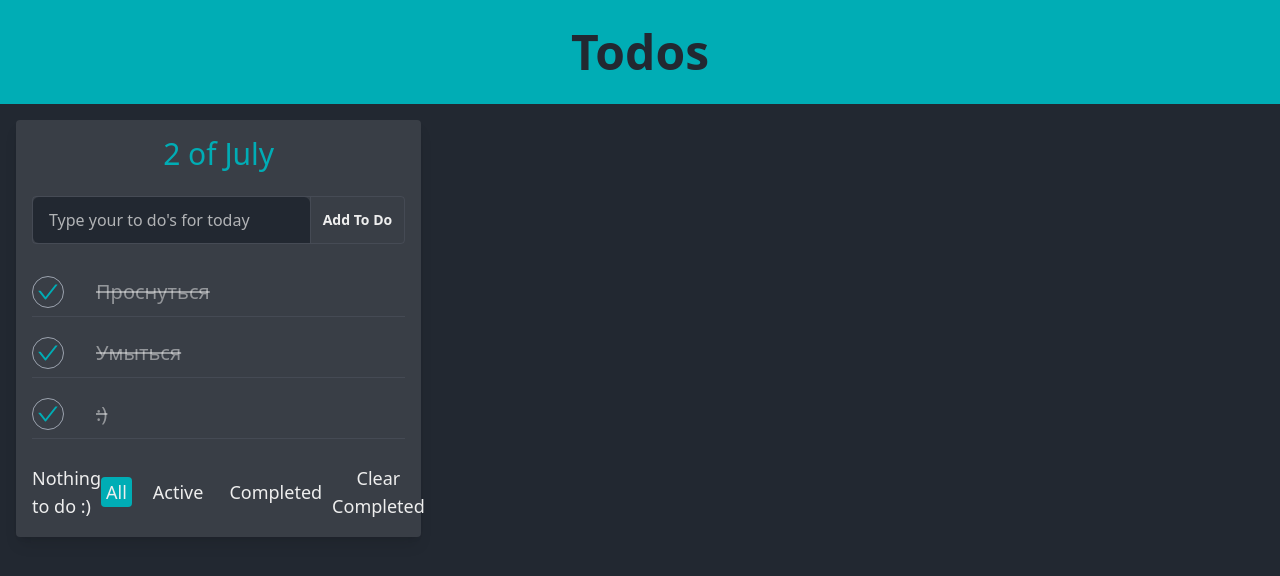
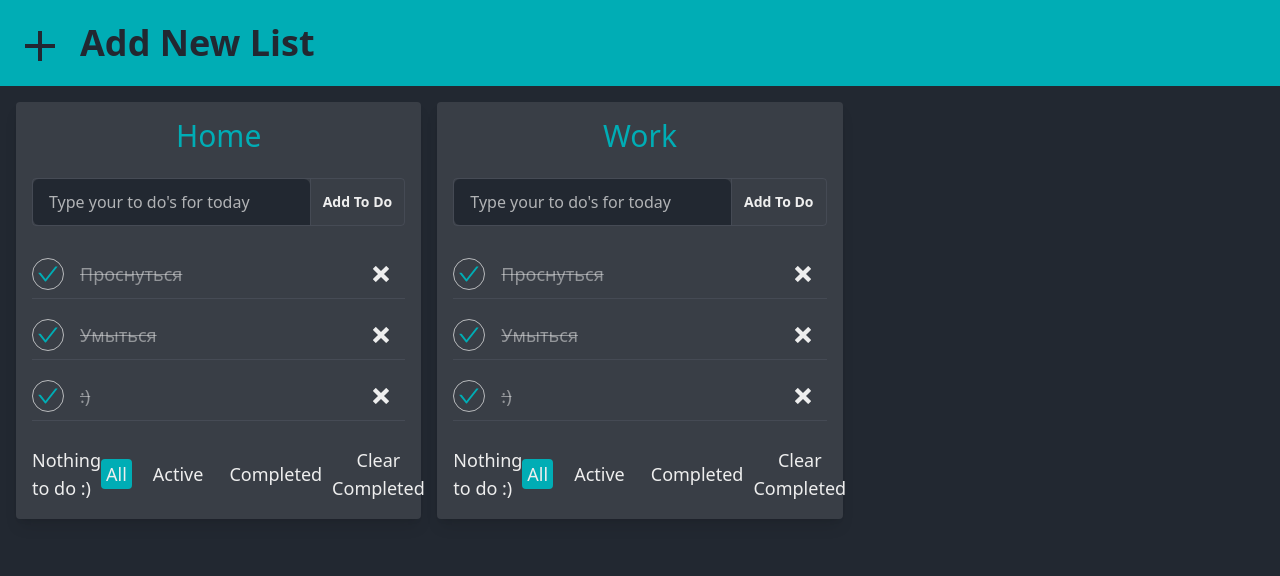
Before and after one commit to Daniellios/todo-app, a Next.js app: page / in a window 1280 px wide. Shown: the top 576 px of the page. Built offline with nearby package versions, Linux system fonts and the light colour scheme.

Commit message:
feat: components adjustments

```diff
--- a/src/components/Day/Day.tsx
+++ b/src/components/Day/Day.tsx
@@ -4,8 +4,9 @@ import DayTitle from "../DayTitle/DayTitle"
 import Filter from "../Filter/Filter"
 import Form from "../Form/Form"
 import TaskList from "../TaskList/TaskList"
+import { motion, Reorder } from "framer-motion"
 
-const Day = ({ day, month }: IDayProps) => {
+const Day = ({ title }: IDayProps) => {
   const [task, setTask] = useState<string>("")
   const [todoList, setTodoList] = useState<ITask[]>([
     { taskName: "Проснуться", isCompleted: true, id: 1 },
@@ -31,13 +32,18 @@ const Day = ({ day, month }: IDayProps) => {
     )
   }
 
+  // DeleteTask
+  const deleteTask = (taskNumber: number): void => {
+    console.log("DELETE")
+    setTodoList(todoList.filter((task: ITask) => task.id !== taskNumber))
+  }
+
   // Local Storage Setup
-  // Сейчас в нем нет особого смысла, т.к каждый раз устанавливаю исходный To Do List
   const saveToLocalStorage = (): void => {
     if (localStorage.getItem("todoList") === null) {
       localStorage.setItem("todoList", JSON.stringify(todoList))
     } else {
-      localStorage.setItem("todoList", JSON.stringify([]))
+      const storageList = JSON.parse(localStorage.getItem("todoList") || "{}")
     }
   }
 
@@ -59,13 +65,13 @@ const Day = ({ day, month }: IDayProps) => {
   // Update Filtered List
   useEffect(() => {
     filterHandler()
-    saveToLocalStorage()
+    // saveToLocalStorage()
   }, [todoList, filterStatus])
 
   return (
-    <div className="flex flex-col w-full h-max gap-6 shadow-lg p-4  bg-paletteDarkGray rounded">
+    <motion.div className="flex flex-col w-full h-max gap-6 shadow-lg p-4  bg-paletteDarkGray rounded">
       {/* Header */}
-      <DayTitle day={day} month={month} />
+      <DayTitle title={title} />
 
       {/* Input */}
       <Form
@@ -73,9 +79,15 @@ const Day = ({ day, month }: IDayProps) => {
         setTask={setTask}
         setTodoList={setTodoList}
         todoList={todoList}
+        setFilterStatus={setFilterStatus}
       />
       {/* Todo List */}
-      <TaskList filteredTodos={filteredTodos} completeTask={completeTask} />
+      <TaskList
+        filteredTodos={filteredTodos}
+        completeTask={completeTask}
+        originalTodos={todoList}
+        deleteTask={deleteTask}
+      />
 
       {/* Filters */}
       <Filter
@@ -85,7 +97,7 @@ const Day = ({ day, month }: IDayProps) => {
         filteredTodos={filteredTodos}
         currentStatus={filterStatus}
       />
-    </div>
+    </motion.div>
   )
 }
 
--- a/src/components/DayTitle/DayTitle.tsx
+++ b/src/components/DayTitle/DayTitle.tsx
@@ -1,11 +1,9 @@
 import React from "react"
 
-const DayTitle = ({ day, month }: IDayTitleProps) => {
+const DayTitle = ({ title }: IDayTitleProps) => {
   return (
     <div className="w-full flex items-center justify-center">
-      <h2 className="text-paletteTeal text-3xl ">
-        {day} of {month}
-      </h2>
+      <h2 className="text-paletteTeal text-3xl ">{title}</h2>
     </div>
   )
 }
--- a/src/components/Filter/Filter.tsx
+++ b/src/components/Filter/Filter.tsx
@@ -1,15 +1,13 @@
 import React from "react"
+import { motion } from "framer-motion"
 
 const Filter = ({
   todoList,
   setTodoList,
   setStatus,
-  filteredTodos,
   currentStatus,
 }: IFilterProps) => {
   //Tasks Left Counter
-  //По картинке примера немного непонятно как отображается количество оставшихся Todo, поэтому всегда считается количество именно незавершенных заданий
-  // независимо от текущего фильтра
   const tasksLeft = (): string => {
     let msg = ""
     if (todoList) {
--- a/src/components/Form/Form.tsx
+++ b/src/components/Form/Form.tsx
@@ -1,6 +1,12 @@
 import React, { useState, useRef, useEffect } from "react"
 
-const Form = ({ task, setTask, setTodoList, todoList }: IFormProps) => {
+const Form = ({
+  task,
+  setTask,
+  setTodoList,
+  todoList,
+  setFilterStatus,
+}: IFormProps) => {
   const [error, setError] = useState<boolean>(false)
 
   const todoInput = useRef<HTMLInputElement>(null)
@@ -15,8 +21,10 @@ const Form = ({ task, setTask, setTodoList, todoList }: IFormProps) => {
     let newID = Number((Math.random() * 1000).toFixed(2))
     if (task !== "") {
       const newTask = { taskName: task, isCompleted: false, id: newID }
-      setTodoList([...todoList, newTask])
+      todoList.unshift(newTask)
+      setTodoList([...todoList])
       setTask("")
+      setFilterStatus("all")
     } else {
       showError()
     }
--- a/src/components/Header/Header.tsx
+++ b/src/components/Header/Header.tsx
@@ -1,10 +1,16 @@
 import React from "react"
+
+import { IoMdAdd } from "react-icons/io"
 
 const Header = () => {
   return (
-    <div className="w-full bg-paletteTeal flex justify-center p-4">
-      <h1 className="text-5xl leading-normal text-paletteDark font-bold">
-        Todos
+    <div className="w-full bg-paletteTeal flex items-end  p-4  gap-4">
+      <IoMdAdd
+        className="flex items-center justify-center text-paletteDark hover:cursor-pointer hover:text-paletteWhite transition"
+        size={"3rem"}
+      ></IoMdAdd>
+      <h1 className="text-4xl leading-normal text-paletteDark font-bold">
+        Add New List
       </h1>
     </div>
   )
--- a/src/components/Task/Task.tsx
+++ b/src/components/Task/Task.tsx
@@ -1,39 +1,52 @@
 import React from "react"
 import { AiOutlineCheck } from "react-icons/ai"
-import { motion } from "framer-motion"
+import { AnimatePresence, motion } from "framer-motion"
 import { listItem } from "../../animations/framerConfigs"
+import { ImCross } from "react-icons/im"
 
-const Task = ({ task, isCompleted, id, completeTask }: ITaskProps) => {
+const Task = ({
+  task,
+  isCompleted,
+  id,
+  completeTask,
+  deleteTask,
+}: ITaskProps) => {
   return (
     <motion.div
       initial={{ size: 0, opacity: 0 }}
       animate={{ size: 1, opacity: 1 }}
       transition={{
         ease: "easeInOut",
-        duration: 0.4,
+        duration: 0.3,
       }}
+      exit={{ opacity: 0 }}
       className="w-full  border-b-[1px] border-gray-500/25 "
     >
-      <div className="flex justify-start items-center gap-8 py-2">
-        <button
+      <div className="flex items-center justify-start gap-4 py-2 pr-4">
+        <motion.button
           onClick={() => completeTask(id)}
-          className="flex justify-center items-center w-8 h-8 rounded-full border-[1px] border-gray-400 hover:cursor-pointer hover:bg-slate-500/25"
+          className="flex justify-center items-center w-8 h-8 rounded-full border-[1px] border-paletteWhite/70 hover:cursor-pointer hover:bg-slate-500/25"
         >
           {isCompleted ? (
             <AiOutlineCheck className="text-paletteTeal" size={"1.5rem"} />
           ) : (
             ""
           )}
-        </button>
+        </motion.button>
         <h2
           className={
             isCompleted
-              ? "text-xl text-paletteWhite/50 line-through"
-              : "text-xl text-paletteWhite"
+              ? "text-lg text-paletteWhite/50 line-through break-words text-start"
+              : "text-lg text-paletteWhite max-w-[80%] break-words text-start"
           }
         >
           {task.taskName}
         </h2>
+
+        <ImCross
+          onClick={() => deleteTask(id)}
+          className="text-paletteWhite flex ml-auto hover:text-paletteTeal cursor-pointer transition hover:rotate-90"
+        />
       </div>
     </motion.div>
   )
--- a/src/components/TaskList/TaskList.tsx
+++ b/src/components/TaskList/TaskList.tsx
@@ -1,12 +1,18 @@
 import React from "react"
-import { motion } from "framer-motion"
+import { AnimatePresence, motion } from "framer-motion"
 import Task from "../Task/Task"
 import { useEffect, useState } from "react"
 
-const TaskList = ({ filteredTodos, completeTask }: ITaskListProps) => {
+const TaskList = ({
+  filteredTodos,
+  completeTask,
+  deleteTask,
+  originalTodos,
+}: ITaskListProps) => {
   return (
     <motion.div className="w-full flex flex-col justify-center items-center gap-3 text-center">
-      {filteredTodos.length > 0 ? (
+      <AnimatePresence>
+        {originalTodos.length > 0 ? (
           filteredTodos.map((task: ITask) => {
             return (
               <Task
@@ -15,14 +21,20 @@ const TaskList = ({ filteredTodos, completeTask }: ITaskListProps) => {
                 isCompleted={task.isCompleted}
                 id={task.id}
                 completeTask={completeTask}
+                deleteTask={deleteTask}
               />
             )
           })
         ) : (
-        <p className="text-2xl text-paletteWhite">
+          <motion.p
+            initial={{ opacity: 0 }}
+            animate={{ opacity: 1 }}
+            className="text-2xl text-paletteWhite"
+          >
             Add Something To Do For Today 👆
-        </p>
+          </motion.p>
         )}
+      </AnimatePresence>
     </motion.div>
   )
 }
--- a/src/pages/index.tsx
+++ b/src/pages/index.tsx
@@ -1,16 +1,17 @@
 import type { NextPage } from "next"
 import Head from "next/head"
 import { useEffect, useRef, useState } from "react"
-import { motion } from "framer-motion"
+import { motion, Reorder } from "framer-motion"
 import Day from "../components/Day/Day"
 import Header from "../components/Header/Header"
-import { weekDays, months } from "../components/constants/days"
 
 const Home: NextPage = () => {
   const placeHolder = [
     {
-      day: new Date().getDay(),
-      month: months[new Date().getMonth()],
+      title: "Home",
+    },
+    {
+      title: "Work",
     },
   ]
 
@@ -18,8 +19,7 @@ const Home: NextPage = () => {
 
   const addNewDay = (): void => {
     const today = {
-      date: new Date().getDay(),
-      month: months[new Date().getMonth()],
+      title: "YO",
     }
     setDays([...days, today])
   }
@@ -31,11 +31,11 @@ const Home: NextPage = () => {
         <meta name="description" content="Daniil Blinnikov" />
         <link rel="icon" href="/favicon.ico" />
       </Head>
-      <main className="mx-auto flex flex-col items-center justify-start h-screen w-screen overflow-x-hidden">
+      <main className="mx-auto flex flex-col items-center justify-start h-screen w-screen overflow-x-hidden ">
         <Header />
         <div className="w-full grid grid-cols-daysList gap-4 px-4 my-4 auto-rows-auto">
-          {days.map((date: IDayProps, index: number) => {
-            return <Day key={index} day={date.day} month={date.month} />
+          {days.map((day: IDayProps, index: number) => {
+            return <Day key={index} title={day.title} />
           })}
         </div>
       </main>
--- a/src/styles/globals.css
+++ b/src/styles/globals.css
@@ -5,17 +5,18 @@
 @layer base {
   body {
     @apply bg-paletteDark;
+    @apply transition-none;
   }
 }
 
 @layer components {
   .filter-button {
-    @apply text-paletteWhite px-1 text-xs sm:text-lg border-[1px] border-transparent hover:text-paletteTeal rounded;
+    @apply text-paletteWhite px-1 text-xs sm:text-lg border-[1px] border-transparent hover:text-paletteTeal rounded transition;
   }
   .filter-button-active {
-    @apply text-paletteWhite px-1 text-xs sm:text-lg border-[1px] border-transparent rounded bg-paletteTeal;
+    @apply text-paletteWhite px-1 text-xs sm:text-lg border-[1px] border-transparent rounded bg-paletteTeal transition;
   }
   .input-error {
-    @apply h-full w-full px-4 rounded-t-md rounded-b-md rounded-r-[0] border-[1px] border-paletteRed outline-none placeholder:text-paletteRed;
+    @apply h-full w-full px-4 rounded-t-md rounded-b-md  rounded-r-[0] border-[1px] bg-paletteDark  border-paletteRed outline-none placeholder:text-paletteRed;
   }
 }
--- a/src/types/interfaces.d.ts
+++ b/src/types/interfaces.d.ts
@@ -9,6 +9,7 @@ interface ITaskProps {
   isCompleted: ITask.isCompleted
   id: ITask.id
   completeTask(taskNumber: number): void
+  deleteTask(taskNumber: number): void
 }
 
 interface IFilterProps {
@@ -22,6 +23,8 @@ interface IFilterProps {
 interface ITaskListProps {
   filteredTodos: ITask[]
   completeTask(taskNumber: number): void
+  deleteTask(taskNumber: number): void
+  originalTodos: ITask[]
 }
 
 interface IFormProps {
@@ -29,14 +32,13 @@ interface IFormProps {
   setTask: React.Dispatch<React.SetStateAction<string>>
   todoList: ITask[]
   setTodoList: React.Dispatch<React.SetStateAction<ITask[]>>
+  setFilterStatus: React.Dispatch<React.SetStateAction<string>>
 }
 
 interface IDayProps {
-  day?: number
-  month?: string
+  title: string
 }
 
 interface IDayTitleProps {
-  day?: number
-  month?: string
+  title: string
 }
```
Lines whose indentation alone changed are shown as unchanged.
